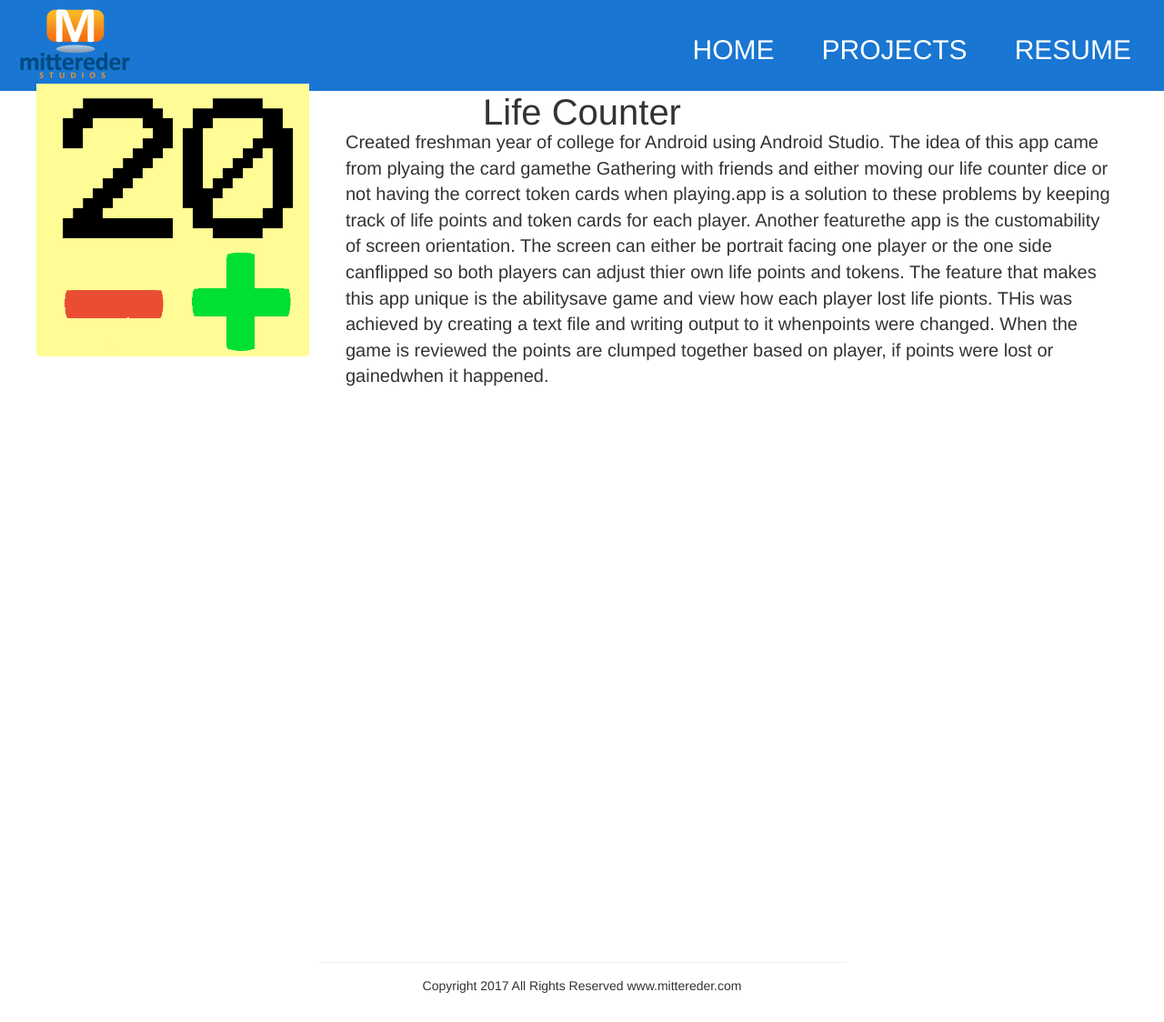
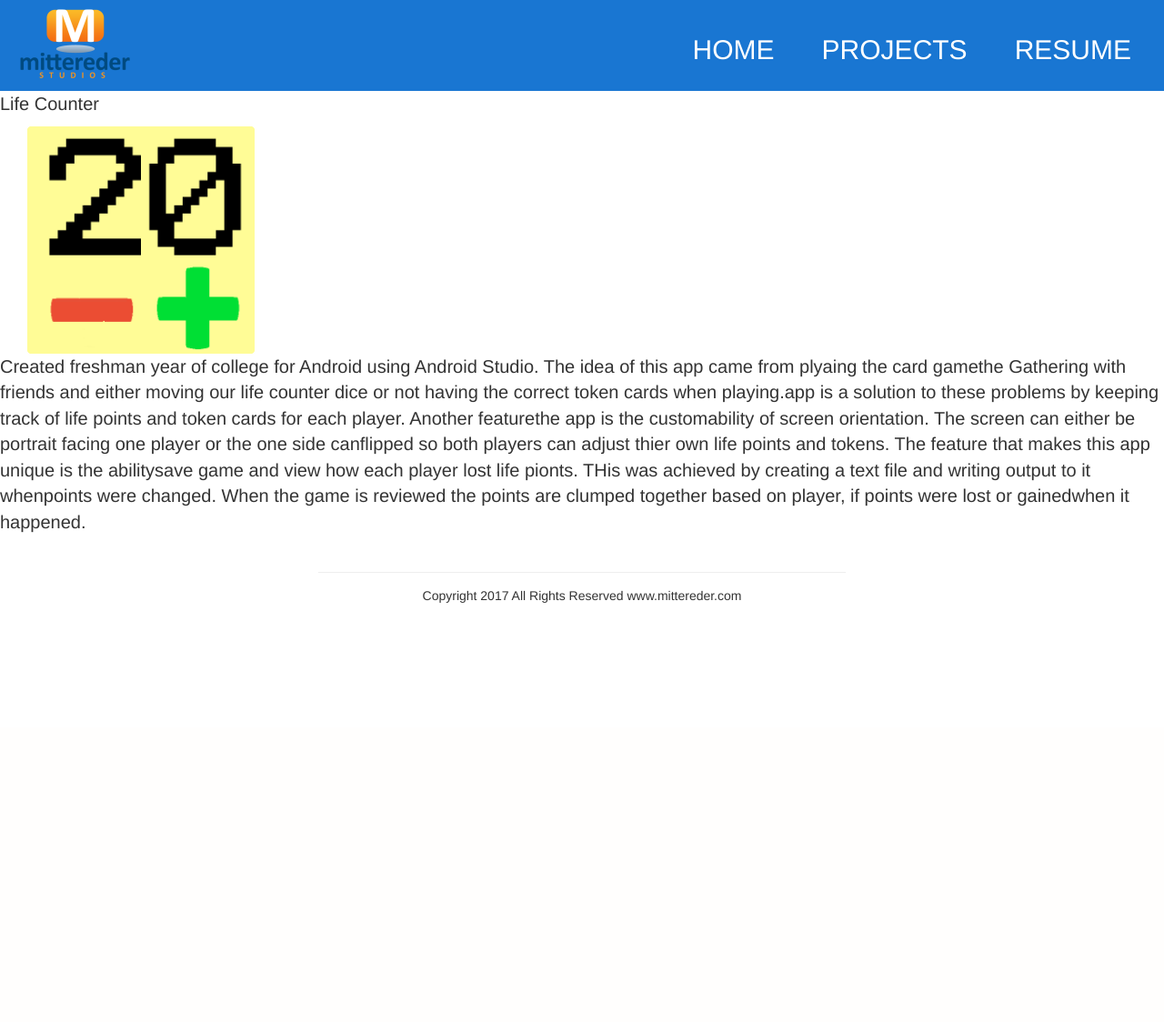
Before and after one commit to macmittereder/mittereder-website, a Node project: template views/lifecounter.pug in a window 1280 px wide. Shown: the whole page at 91% size. After the commit the page ends 663 px from the top, so only its background shows below. Run offline with Node 20 templates, Linux system fonts and the light colour scheme; the template is opened without the code that fills it, so the values that code supplies are empty; some libraries are stand-ins or nearby versions.

Commit message:
Added universal project layout css file

```diff
--- a/public/css/lifecounter.css
+++ /dev/null
@@ -1,31 +0,0 @@
-p.title {
-  text-align: center;
-  font-size: 40px;
-  margin-top: -5px;
-}
-
-img.icon {
-  height: 300px;
-  width: 300px;
-  position: absolute;
-  margin-top: -70px;
-  margin-left: 40px;
-}
-
-p.description {
-  margin-left: 380px;
-  margin-right: 50px;
-  margin-top: -20px;
-  font-size: 20px;
-}
-
-footer {
-	position: relative;
-	display: block;
-	text-align: center;
-	width: 600px;
-	margin: auto;
-	padding: 10px;
-	margin-top: 600px;
-	bottom: 0px;
-}
--- a/views/franklinregional.pug
+++ b/views/franklinregional.pug
@@ -2,6 +2,7 @@ extends layout
 
 block append css
 	link(rel='stylesheet', type='text/css', href='/css/franklinregional.css')
+	link(rel='stylesheet', type='text/css', href='/css/projectlayout.css')
 
 block content
 	.row
--- a/views/lifecounter.pug
+++ b/views/lifecounter.pug
@@ -2,6 +2,7 @@ extends layout
 
 block append css
 	link(rel='stylesheet', type='text/css', href='/css/lifecounter.css')
+	link(rel='stylesheet', type='text/css', href='/css/projectlayout.css')
 
 block content
 	p.title= "Life Counter"
--- a/views/rockpaperscissors.pug
+++ b/views/rockpaperscissors.pug
@@ -2,6 +2,7 @@ extends layout
 
 block append css
 	link(rel='stylesheet', type='text/css', href='/css/rockpaperscissors.css')
+	link(rel='stylesheet', type='text/css', href='/css/projectlayout.css')
 
 block content
 	.row
```
Also changed, not shown: public/css/franklinregional.css (deleted, +0 -24 lines), public/css/projectlayout.css (renamed from public/css/rockpaperscissors.css).
